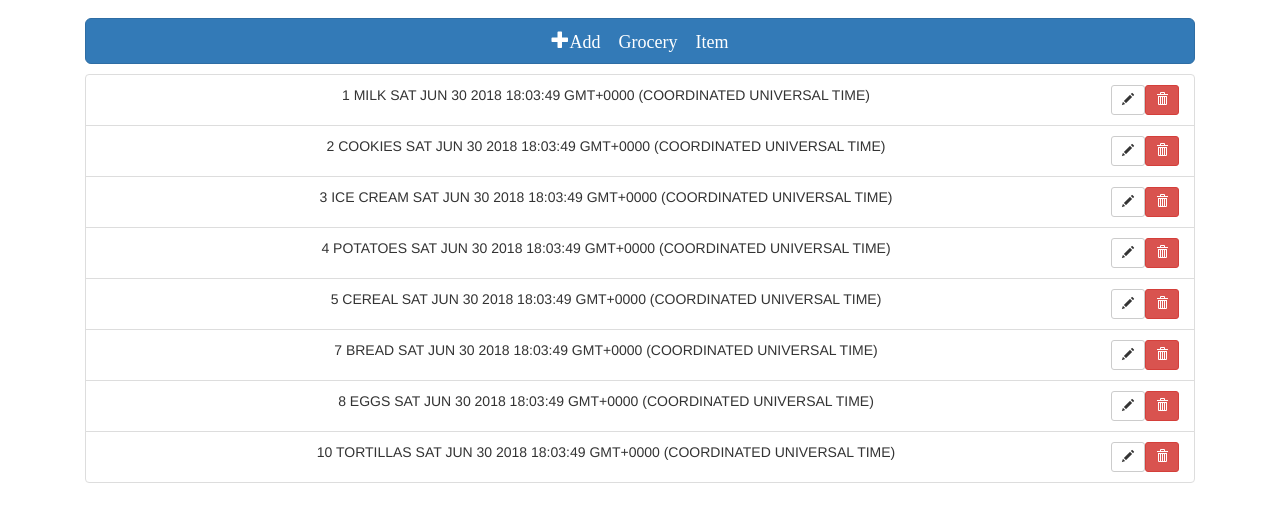
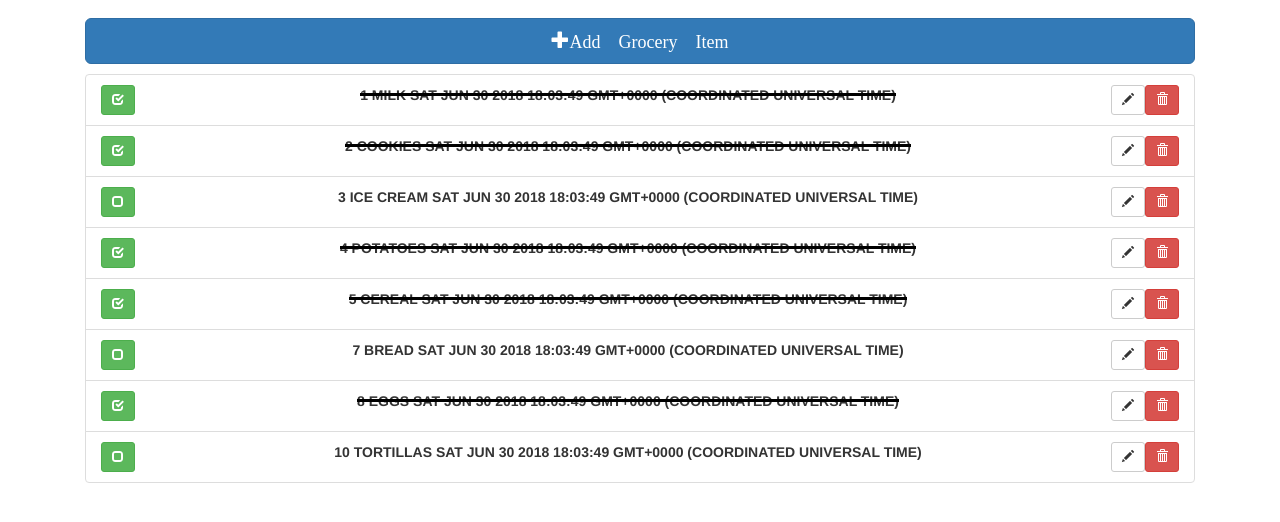
Before and after one commit to allicanseenow/firstAngularJSApp_Amakawa, a plain HTML site: page index.html in a window 1280 px wide. Shown: the part 54-576 px from the top of the page. Drawn offline with Linux system fonts and the light colour scheme.

Commit message:
Add the markCompleted button/functionality

```diff
--- /dev/null
+++ b/css/style.css
@@ -0,0 +1,12 @@
+.strike {
+  position: relative;
+}
+
+.strike:after {
+  border-bottom: 3px solid black;
+  content: "";
+  left: 0;
+  position: absolute;
+  right: 0;
+  top: 40%;
+}
--- a/index.html
+++ b/index.html
@@ -9,6 +9,7 @@
 
     <!-- Bootstrap -->
     <link href="css/bootstrap.min.css" rel="stylesheet">
+    <link href="css/style.css" rel="stylesheet">
 
     <!-- HTML5 shim and Respond.js for IE8 support of HTML5 elements and media queries -->
     <!-- WARNING: Respond.js doesn't work if you view the page via file:// -->
--- a/js/app.js
+++ b/js/app.js
@@ -92,6 +92,10 @@ app.service('GroceryService', function() {
         }
     };
 
+    groceryService.markCompleted = (entry) => {
+        entry.completed = !entry.completed;
+    };
+
     return groceryService;
 });
 
@@ -100,6 +104,10 @@ app.controller("HomeController", ["$scope", 'GroceryService', function($scope, G
 
     $scope.removeItem = function(entry) {
         GroceryService.removeItem(entry);
+    };
+
+    $scope.markCompleted = function(entry) {
+        GroceryService.markCompleted(entry);
     };
 }]);
 
@@ -127,3 +135,10 @@ app.controller("GroceryListItemsController", ["$scope", '$routeParams', '$locati
 
     $scope.rp = `Route param value: ${$routeParams.id}`;
 }]);
+
+app.directive('tbGroceryItem', function() {
+    return {
+        restrict: 'E',
+        templateUrl: 'views/groceryItem.html'
+    };
+});
--- /dev/null
+++ b/views/groceryItem.html
@@ -0,0 +1,11 @@
+<button type="button" class="btn btn-sm btn-success pull-left" style="margin-right: 10px;" ng-click="markCompleted(item)">
+    <span class="glyphicon" ng-class="item.completed ? 'glyphicon-check' : 'glyphicon-unchecked'"></span>
+</button>
+<span ng-class="{strike: item.completed}" style="font-weight: bold;">{{ item.id + ' ' + item.itemName + ' ' + item.date | uppercase }}</span>
+
+<button type="button" class="btn btn-sm btn-danger pull-right" ng-click="removeItem(item)">
+    <span class="glyphicon glyphicon-trash"></span>
+</button>
+<a href="#!/addItem/edit/{{ item.id }}" class="btn btn-sm btn-default pull-right">
+    <span class="glyphicon glyphicon-pencil"></span>
+</a>
--- a/views/groceryList.html
+++ b/views/groceryList.html
@@ -4,13 +4,7 @@
     </a>
     <ul class="list-group">
         <li ng-repeat="item in groceryItems | orderBy: 'date'" class="list-group-item text-center clearfix">
-            <span>{{ item.id + ' ' + item.itemName + ' ' + item.date | uppercase }}</span>
-            <button type="button" class="btn btn-sm btn-danger pull-right" ng-click="removeItem(item)">
-                <span class="glyphicon glyphicon-trash"></span>
-            </button>
-            <a href="#!/addItem/edit/{{ item.id }}" class="btn btn-sm btn-default pull-right">
-                <span class="glyphicon glyphicon-pencil"></span>
-            </a>
+            <tb-grocery-item></tb-grocery-item>
         </li>
     </ul>
 </div>
```
